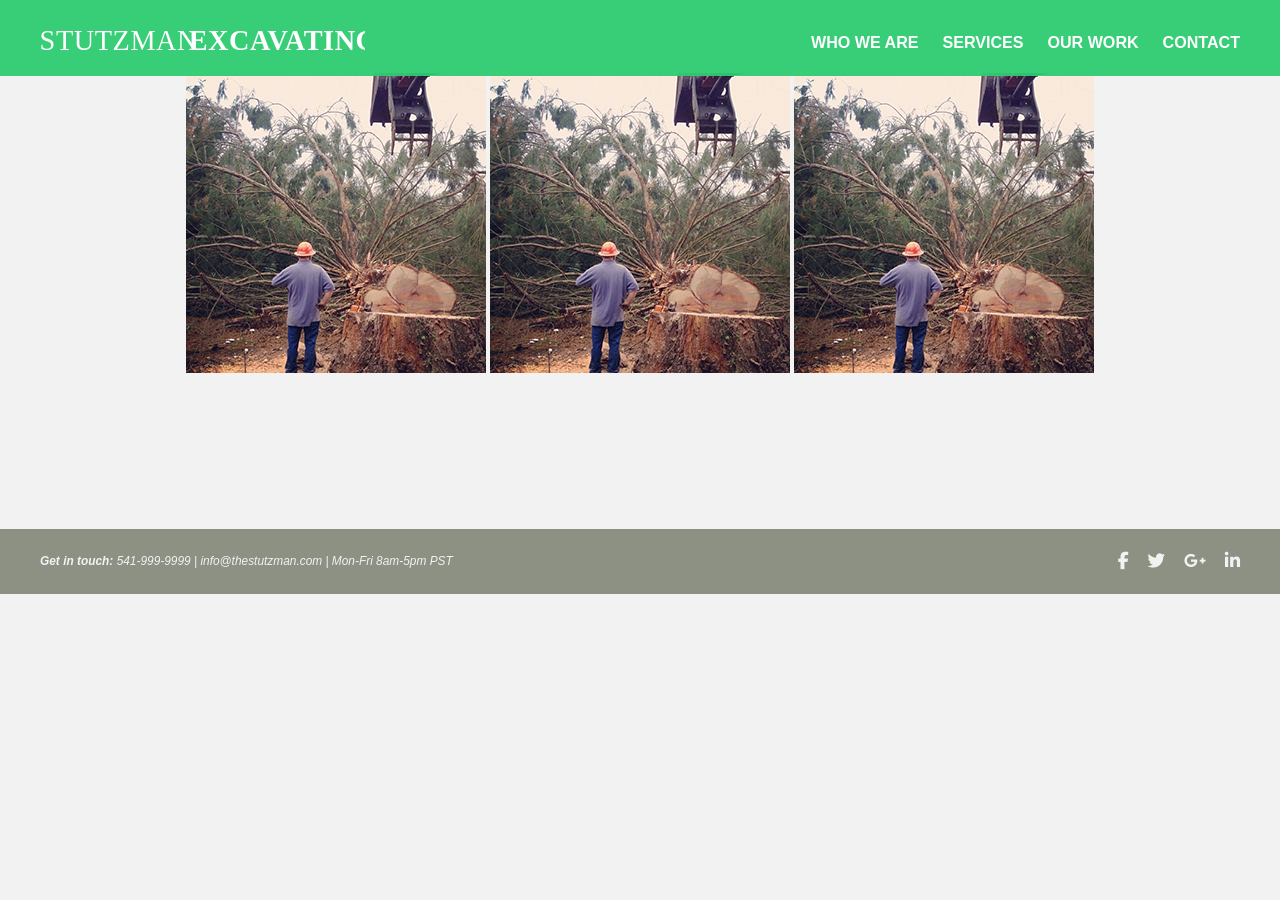
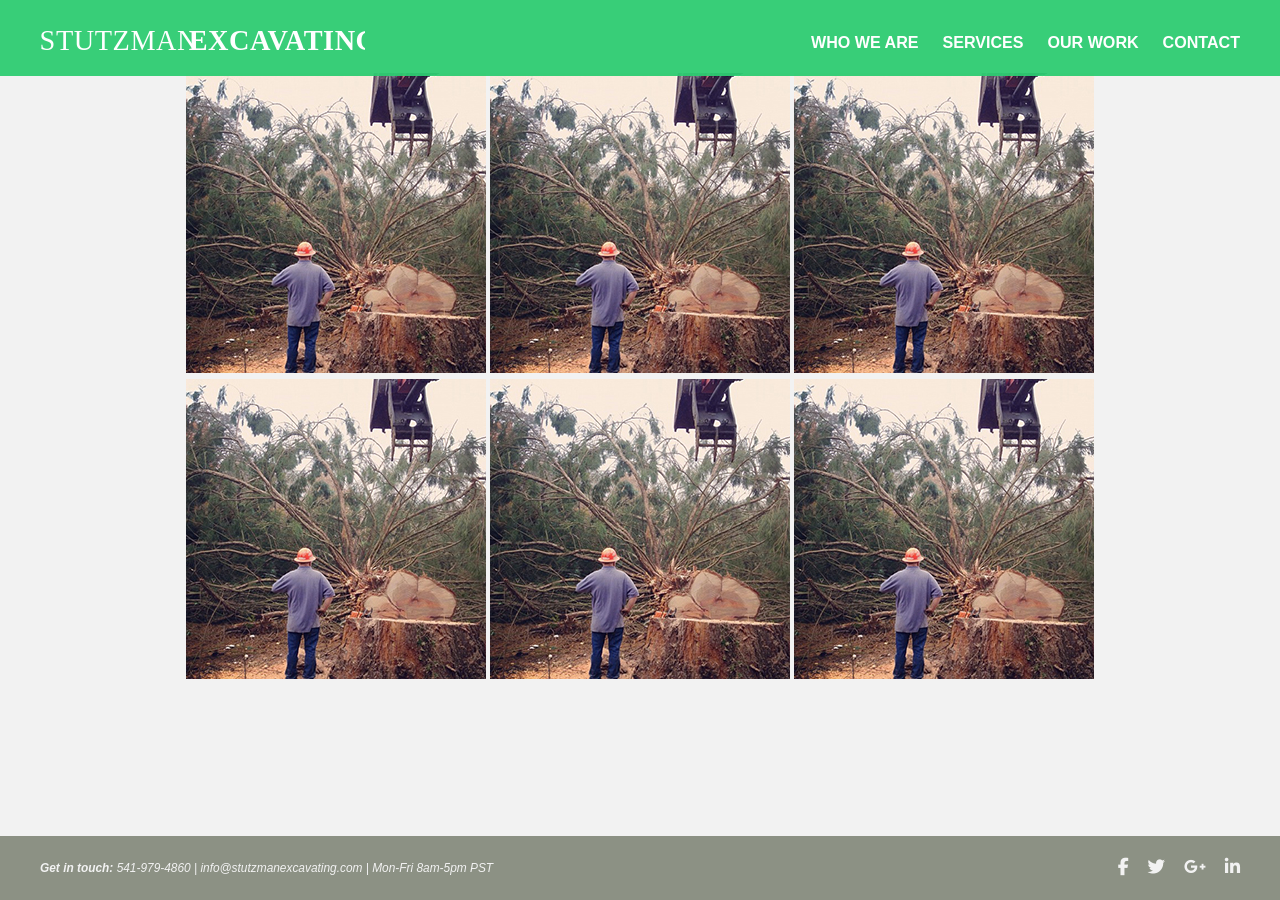
Before and after one commit to ImTylerPorter/thestutzman, a Jekyll site: the page built from index.html, in a window 1280 px wide and 900 px high, scrolled down 2641 px. Built offline with Jekyll 4.4.1, drawn with Linux system fonts in a browser that asks for light colours; nearby versions of some CDN libraries; Markdown is read by kramdown in place of the engine named in the settings; before the commit the page ends 3235 px from its top, so only the background shows below that.

Commit message:
Updating footer contact info

```diff
--- a/_data/settings.yml
+++ b/_data/settings.yml
@@ -36,6 +36,9 @@ projects:
 - {image: 'down-tree.jpg', thumb: 'down-tree-thumb.jpg', title: 'Fallen Tree'}
 - {image: 'down-tree.jpg', thumb: 'down-tree-thumb.jpg', title: 'Fallen Tree'}
 - {image: 'down-tree.jpg', thumb: 'down-tree-thumb.jpg', title: 'Fallen Tree'}
+- {image: 'down-tree.jpg', thumb: 'down-tree-thumb.jpg', title: 'Fallen Tree'}
+- {image: 'down-tree.jpg', thumb: 'down-tree-thumb.jpg', title: 'Fallen Tree'}
+- {image: 'down-tree.jpg', thumb: 'down-tree-thumb.jpg', title: 'Fallen Tree'}
 
 
 #-------------------------------
--- a/_includes/footer.html
+++ b/_includes/footer.html
@@ -1,7 +1,7 @@
 <footer>
 
 	<div class="contact-info">
-		<p><span>Get in touch:</span> 541-999-9999 | info@thestutzman.com | Mon-Fri 8am-5pm PST</p>
+		<p><span>Get in touch:</span> 541-979-4860 | info@stutzmanexcavating.com | Mon-Fri 8am-5pm PST</p>
 	</div>
 	<div class="social">
 		<a href="#"><i class="fa fa-facebook fa-lg" aria-hidden="true"></i>
```
